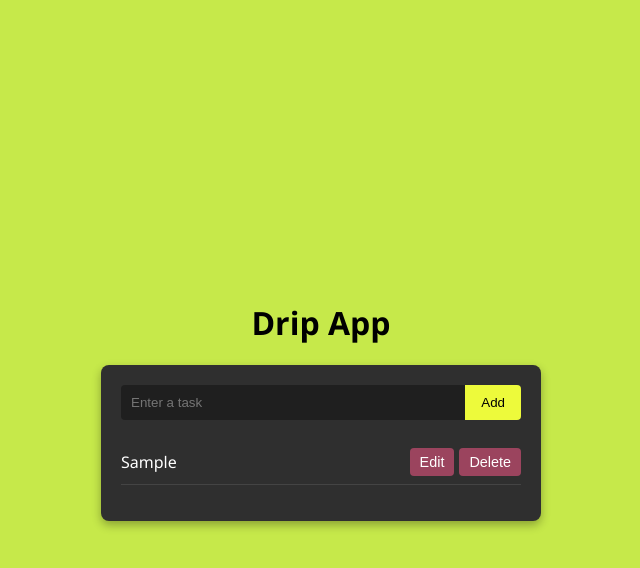
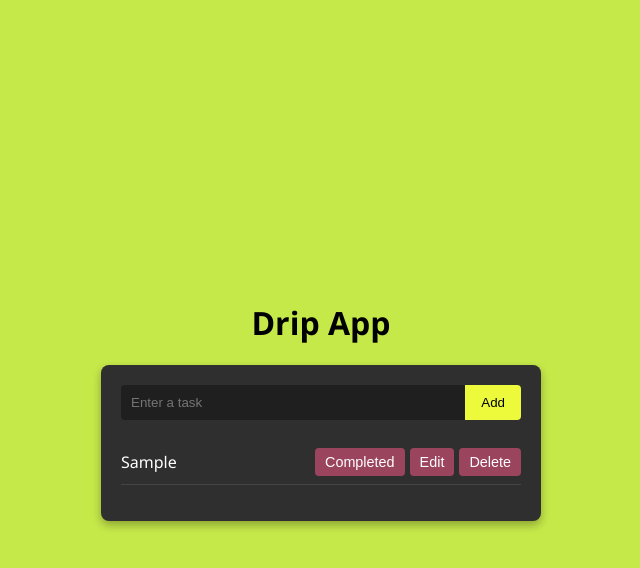
Before and after one commit to Shivamagg01/2nd-repo, a plain HTML site: page alpha.html in a window 1280 px wide. Both pictures are taken after typing "Sample" into the empty fields and a click on the button "Add". Shown: the whole page, without its empty margins (319-959 px from the left). Drawn offline with Linux system fonts and the light colour scheme.

Commit message:
my first changes

```diff
--- a/script.js
+++ b/script.js
@@ -7,33 +7,37 @@ function addTask() {
   if (taskText !== "") {
     const taskList = document.getElementById("taskList");
 
-    // Create list item and span for task text
     const li = document.createElement("li");
     const span = document.createElement("span");
     span.textContent = taskText;
     span.classList.add("task-text");
 
-    // Edit button
+    // ✅ Completed button
+    const completeBtn = document.createElement("button");
+    completeBtn.textContent = "Completed";
+    completeBtn.classList.add("complete-btn");
+    completeBtn.onclick = () => {
+      span.classList.toggle("completed"); // Toggle a CSS class
+    };
+
+    // ✏️ Edit button
     const editBtn = document.createElement("button");
     editBtn.textContent = "Edit";
     editBtn.classList.add("edit-btn");
     editBtn.onclick = () => editTask(span);
 
-    // Delete button
+    // ❌ Delete button
     const deleteBtn = document.createElement("button");
     deleteBtn.textContent = "Delete";
     deleteBtn.classList.add("delete-btn");
     deleteBtn.onclick = () => li.remove();
 
-    // Add all to the list item
     li.appendChild(span);
+    li.appendChild(completeBtn);
     li.appendChild(editBtn);
     li.appendChild(deleteBtn);
-
-    // Add to the task list
     taskList.appendChild(li);
 
-    // Clear input
     input.value = "";
   }
 }
@@ -44,7 +48,6 @@ function editTask(span) {
   input.type = "text";
   input.value = currentText;
 
-  // Replace span with input
   span.replaceWith(input);
   input.focus();
 
--- a/style.css
+++ b/style.css
@@ -103,3 +103,27 @@ body {
   background-color: #1f1f1f;
   color: white;
 }
+
+
+.complete-btn {
+  background-color: #e7548096;
+  border: none;
+  color: white;
+  padding: 6px 10px;
+  margin-left: 5px;
+  border-radius: 4px;
+  cursor: pointer;
+  transition: background-color 0.2s;
+  font-size: 0.9em;
+}
+
+.complete-btn:hover {
+  background-color: #e7548096;
+}
+
+/* Style for completed tasks */
+.completed {
+  text-decoration: line-through;
+  color: #9e9e9e;
+  font-style: italic;
+}
```
